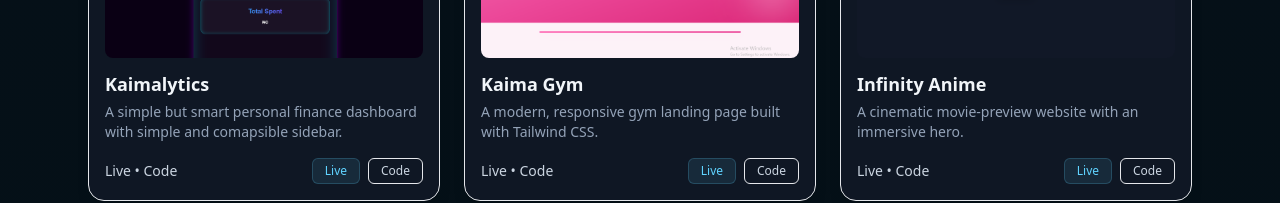
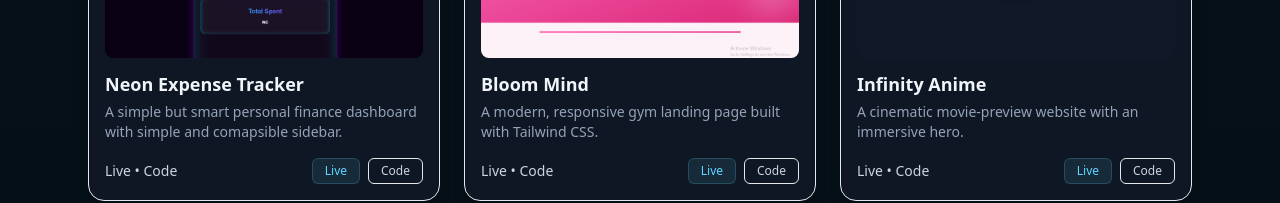
Before and after one commit to Void-44/portfolio, a plain HTML site: page index.html in a window 1280 px wide. Shown: the part 1053-1256 px from the top of the page. Drawn offline with nearby package versions, Linux system fonts and the light colour scheme.

Commit message:
updated website

```diff
--- a/index.html
+++ b/index.html
@@ -177,7 +177,7 @@
           <div class="overflow-hidden rounded-lg">
             <img src="assets/image/Screenshot 2025-12-03 222223.png" alt="Project 1" class="w-full h-40 object-cover group-hover:scale-105 transition" />
           </div>
-          <h3 class="mt-3 text-lg font-semibold">Kaimalytics</h3>
+          <h3 class="mt-3 text-lg font-semibold">Neon Expense Tracker</h3>
           <p class="text-slate-400 text-sm mt-1">A simple but smart personal finance dashboard with simple and comapsible sidebar.</p>
           <div class="flex items-center justify-between mt-4">
             <div class="text-slate-300 text-sm">Live • Code</div>
@@ -194,7 +194,7 @@
           <div class="overflow-hidden rounded-lg">
             <img src="assets/image/Screenshot 2025-12-03 214758.png" alt="Project 2" class="w-full h-40 object-cover group-hover:scale-105 transition" />
           </div>
-          <h3 class="mt-3 text-lg font-semibold">Kaima Gym</h3>
+          <h3 class="mt-3 text-lg font-semibold">Bloom Mind</h3>
           <p class="text-slate-400 text-sm mt-1">A modern, responsive gym landing page built with Tailwind CSS.</p>
           <div class="flex items-center justify-between mt-4">
             <div class="text-slate-300 text-sm">Live • Code</div>
```
